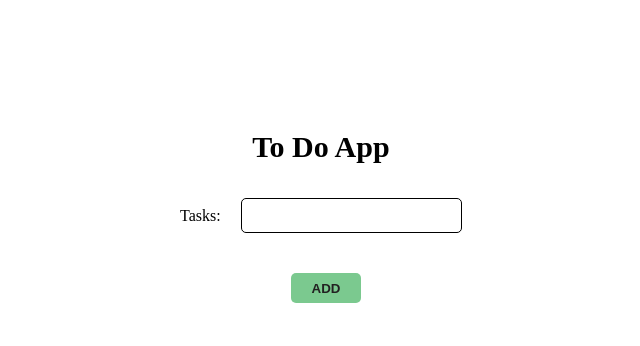
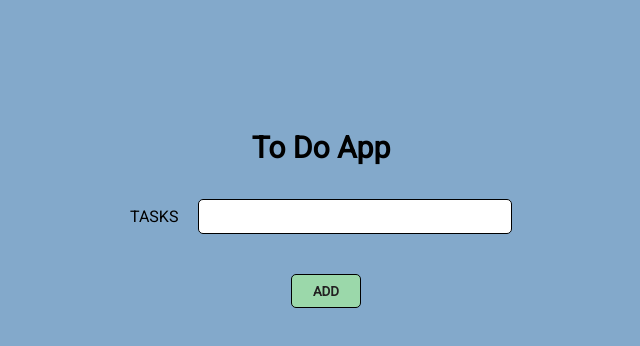
Before and after one commit to angkamilama/REACT-To-do-app, a React (Create React App) app: page / in a window 1280 px wide. Shown: the top 346 px of the page, without its empty margins (319-959 px from the left). Built offline with nearby package versions, Linux system fonts and the light colour scheme.

Commit message:
add css properties

```diff
--- a/public/index.html
+++ b/public/index.html
@@ -10,6 +10,9 @@
       content="Web site created using create-react-app"
     />
     <link rel="apple-touch-icon" href="%PUBLIC_URL%/logo192.png" />
+    <link href="https://fonts.googleapis.com/css2?family=Open+Sans&family=Roboto&family=Satisfy&display=swap" rel="stylesheet">
+
+
     <!--
       manifest.json provides metadata used when your web app is installed on a
       user's mobile device or desktop. See https://developers.google.com/web/fundamentals/web-app-manifest/
--- a/src/App.js
+++ b/src/App.js
@@ -63,7 +63,7 @@ function App() {
       <div className="container">
         <form className="form-container" onSubmit={handleSubmit}>
           <label className="input-container">
-            <p>Tasks:</p>
+            <p>TASKS</p>
             <input
               name="myInput"
               value={inputValue}
--- a/src/Style.css
+++ b/src/Style.css
@@ -3,17 +3,23 @@
   margin: 0;
   padding: 0;
   box-sizing: border-box;
+  font-family: 'Roboto', sans-serif;
 }
 
+body {
+  background-color: rgb(131, 169, 203);
+}
 .main-container {
-  height: 100vh;
-  width: 100vw;
+  height: 80vh;
+  width: 90vw;
   margin: 100px auto;
   padding: 10px;
   display: flex;
   flex-direction: column ;
   justify-content: flex-start;
   align-items: center;
+
+  border-radius: 15px;
 }
 
 .main-container h2 {
@@ -28,11 +34,11 @@
  justify-content: space-between;
  align-items: center;
  padding: 5px;
- width: 90vw;
+ width: 80vw;
 }
 
 .form-container {
-  width: 300px;
+  width: 400px;
   height: 400px;
   display: flex;
   flex-direction: column;
@@ -56,14 +62,14 @@
   width: 80%;
   height: 35px;
   padding: 10px;
-  font-size: 18px;
+  font-size: 16px;
   border-radius: 5px;
   border: 1px solid black;
   margin-left: 20px;
 }
 
 .form-container button {
-  background-color: rgb(123, 201, 143);
+  background-color:  rgb(155, 216, 170);
 }
 
 .lists {
@@ -83,8 +89,7 @@
  }
 
 .topic {
-  border: 1px dotted rgb(96, 93, 93);
-  border-radius: 8px;
+  border-radius: 30px;
   margin: 15px auto;
   width: 100%;
   padding: 12px;
@@ -94,10 +99,16 @@
 }
 
 .topic-heading {
- width: 150px;
- overflow-wrap: break-word;
- margin-left: 10px;
- font-weight: 300;
+  border-radius: 6px;
+  padding: 7px;
+  background-color: #4F709C;
+  color: rgb(255, 255, 255);
+  width: 150px;
+  overflow-wrap: break-word;
+  margin-left: 10px;
+  font-weight: 300;
+  font-size: 18px;
+  margin-left: 20px;
 }
 
 .topic-edit {
@@ -149,7 +160,6 @@
   display: flex;
   justify-content: space-evenly;
 }
-
 .btn-no {
   background-color: rgb(222, 141, 141);
   border: none;
@@ -159,7 +169,6 @@
   display: flex;
   justify-content: space-evenly;
   align-items: center;
-  border: 1px dotted rgb(96, 93, 93);
   border-radius: 8px;
   padding: 8px;
   width: 100%;
@@ -176,26 +185,52 @@
 .edit-topic-cancel,
 .edit-topic-update,
 .form-container button  {
-  height: 30px;
+  height: 34px;
   width: 70px;
   padding: 2px;
-  font-weight: 550;
+  font-weight: bold;
   margin-left:  10px;
   border: none;
   border-radius: 5px;
   color: rgb(34, 33, 33);
+  border: 1px solid black;
+}
+
+.edit-topic-update {
+  background-color: rgb(123, 201, 143);
+  padding: 2px;
 }
 
 .input-box {
   min-width: 100px;
 }
-.edit-topic-update {
-    background-color: rgb(141, 177, 220);
-    padding: 8px;
-}
+
 .edit-topic-cancel {
   background-color: rgb(191, 113, 113);
 }
+
+
+.topic-edit:hover,
+.topic-remove:hover,
+.edit-topic-cancel:hover,
+.edit-topic-update:hover,
+.form-container button:hover {
+  border: 3px solid #D8C4B6;
+  border-radius: 6px;
+  padding: 7px;
+  background-color: #4F709C;
+  transform: scale(1.07);
+  transition: transform 0.3s ease-in-out;
+  color: rgb(255, 255, 255);
+}
+
+.form-container button:hover,
+.edit-topic-update:hover{
+  background-color: rgb(70, 157, 92);
+  border: 1px solid rgb(247, 243, 243);
+
+}
+
 
                           /* for Tablet  and laptop screen */
 
```
Also changed, not shown: 1 other file (tests, documents, lock files or other folders).
